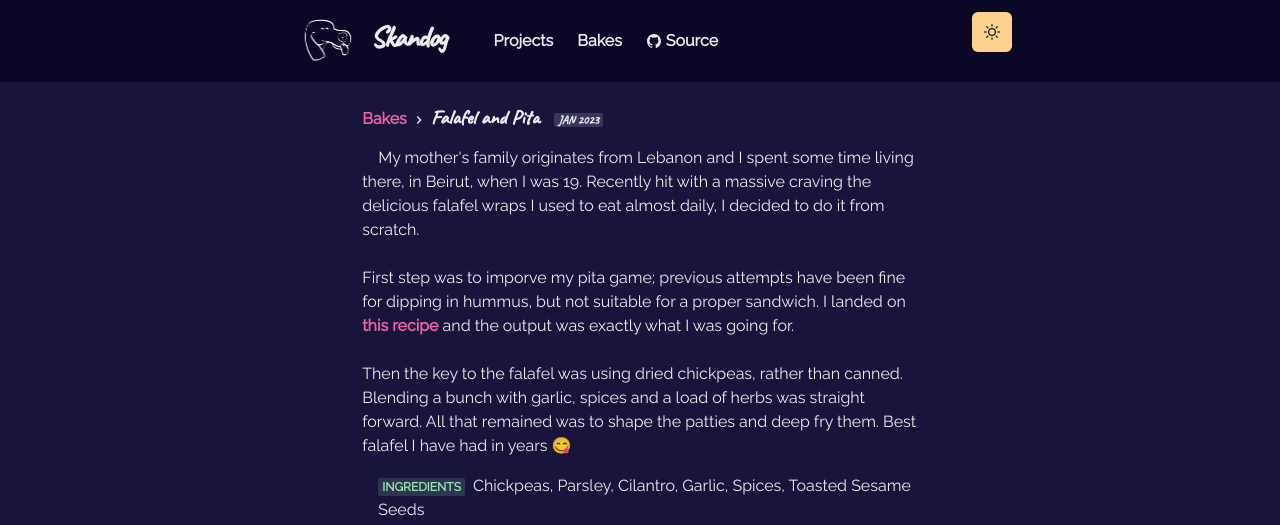
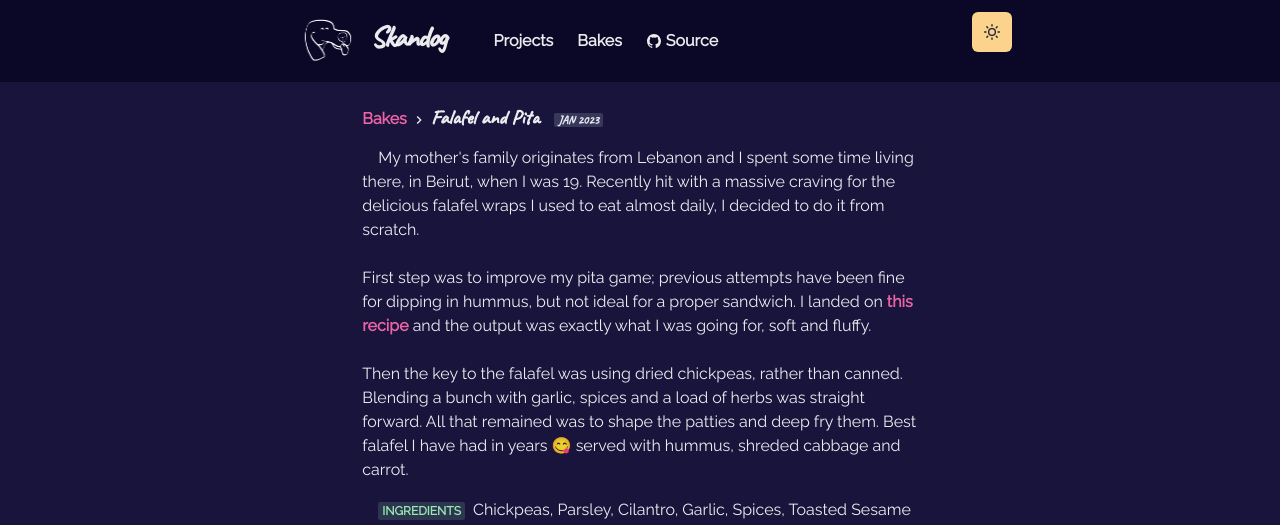
Before and after one commit to skandog/p, a Next.js app: page /bakes/falafel in a window 1280 px wide. Shown: the top 525 px of the page. Built offline with nearby package versions, Linux system fonts and the light colour scheme.

Commit message:
minor adjustments to the copy on falafel page, spelling etc

```diff
--- a/pages/bakes/falafel.js
+++ b/pages/bakes/falafel.js
@@ -16,12 +16,12 @@ const Bake = () => {
         <P>
           My mother&apos;s family originates from Lebanon and I spent some time
           living there, in Beirut, when I was 19. Recently hit with a massive
-          craving the delicious falafel wraps I used to eat almost daily, I
+          craving for the delicious falafel wraps I used to eat almost daily, I
           decided to do it from scratch.
           <br />
           <br />
-          First step was to imporve my pita game; previous attempts have been
-          fine for dipping in hummus, but not suitable for a proper sandwich. I
+          First step was to improve my pita game; previous attempts have been
+          fine for dipping in hummus, but not ideal for a proper sandwich. I
           landed on{' '}
           <NextLink
             href="https://www.loveandlemons.com/pita-bread-recipe/"
@@ -29,12 +29,13 @@ const Bake = () => {
           >
             <Link target="_blank">this recipe</Link>
           </NextLink>{' '}
-          and the output was exactly what I was going for.
+          and the output was exactly what I was going for, soft and fluffy.
           <br /> <br />
           Then the key to the falafel was using dried chickpeas, rather than
           canned. Blending a bunch with garlic, spices and a load of herbs was
           straight forward. All that remained was to shape the patties and deep
-          fry them. Best falafel I have had in years 😋
+          fry them. Best falafel I have had in years 😋 served with hummus,
+          shreded cabbage and carrot.
         </P>
         <List my={4} ml={4}>
           <ListItem>
```
